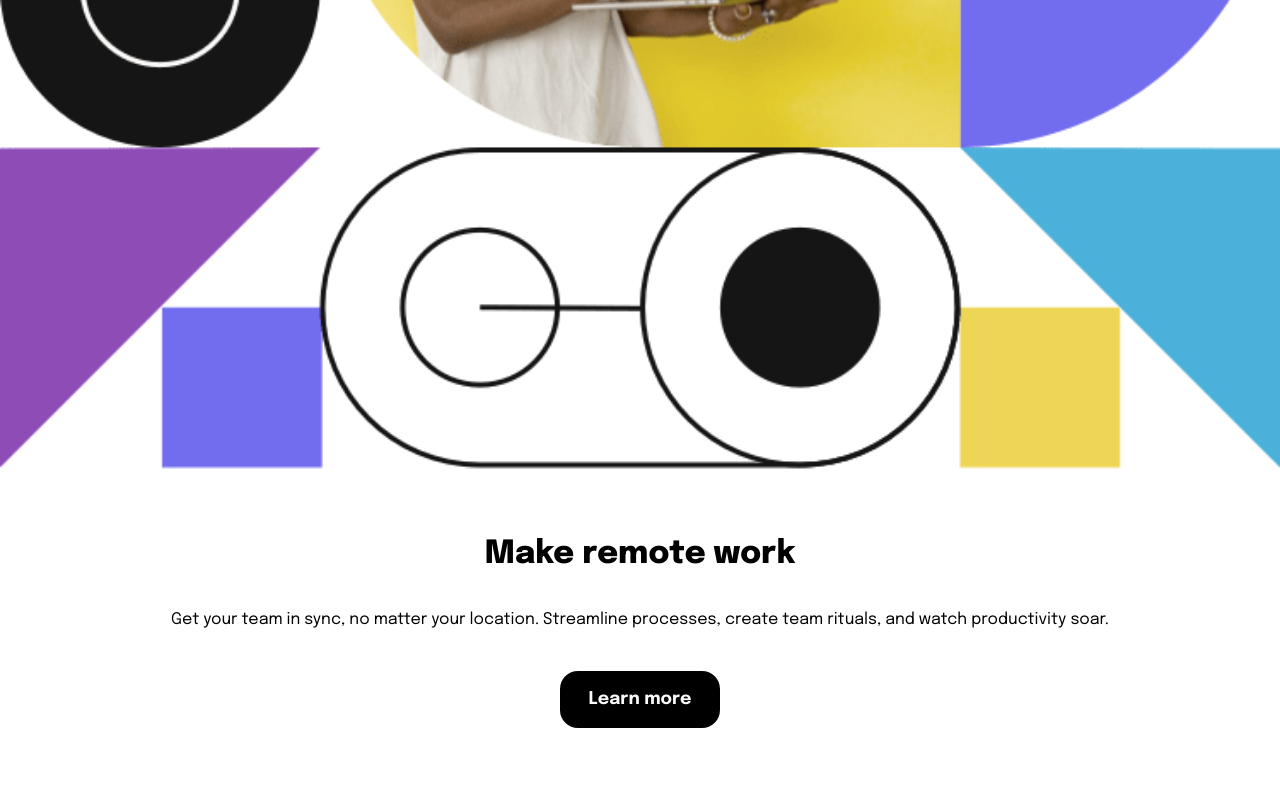
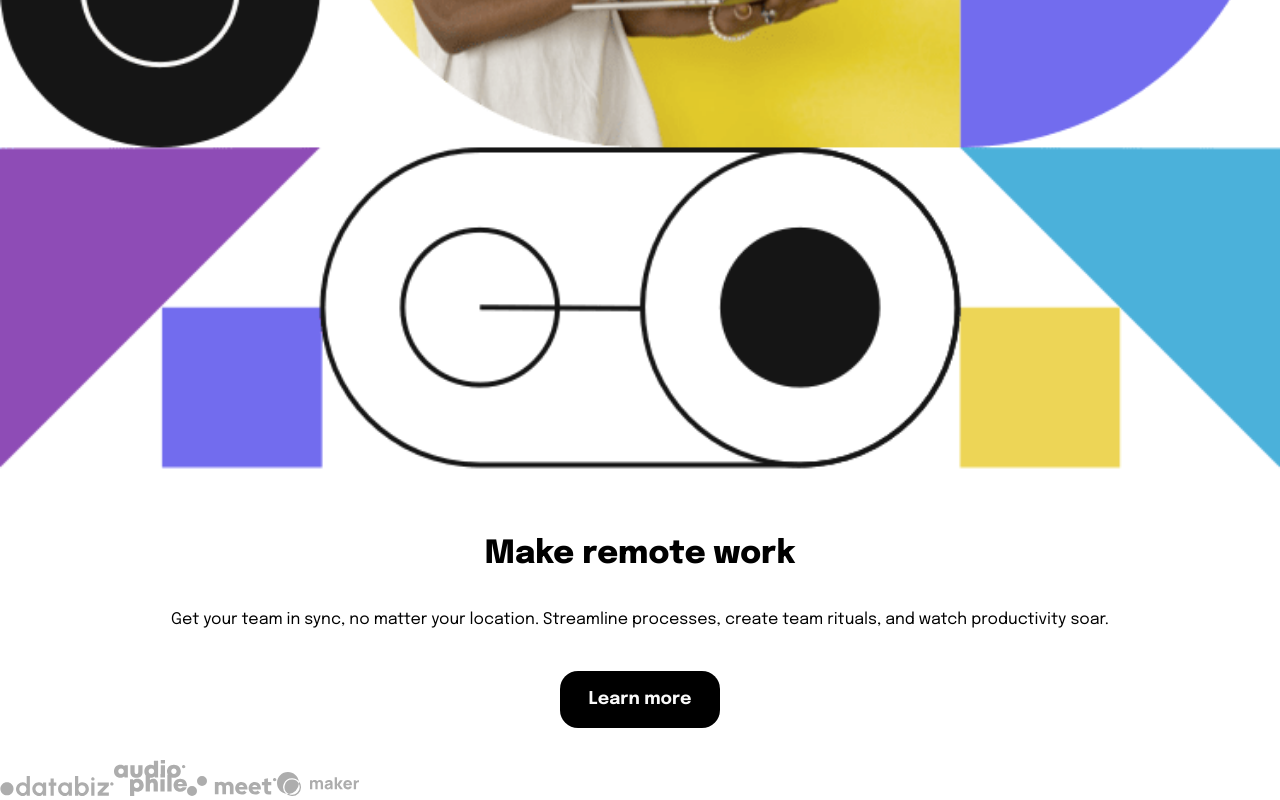
Before and after one commit to agnesnora/remotework_ts, a React (Vite) app: page / in a window 1280 px wide. Shown: the part 568-1368 px from the top of the page. Before the commit the page ends 1328 px from the top, so only its background shows below. Built offline with nearby package versions, Linux system fonts and the light colour scheme.

Commit message:
adding images for companies

```diff
--- a/src/App.tsx
+++ b/src/App.tsx
@@ -5,7 +5,8 @@ import { Navbar } from "./components/Navbar/Navbar";
 import { Header } from "./components/Header/Header";
 import { useState } from "react";
 import { MainSection } from "./components/MainSection/MainSection";
-
+import { Companies } from "./components/Companies/Companies";
+import { companyImagesArray } from "./data";
 const App: FC = () => {
   const [isNavbarOn, setIsNavbarOn] = useState<boolean>(false);
   const handleOpenNavbar = () => {
@@ -20,6 +21,11 @@ const App: FC = () => {
         <Header handleOpenNavbar={handleOpenNavbar} />
         <Navbar handleCloseNavbar={handleCloseNavbar} isNavbarOn={isNavbarOn} />
         <MainSection />
+        <Companies className="company--list">
+          {companyImagesArray.map((image) => (
+            <img src={image.src} />
+          ))}
+        </Companies>
       </div>
     </>
   );
--- /dev/null
+++ b/src/components/Companies/Companies.tsx
@@ -0,0 +1,11 @@
+import { FC, ReactNode } from "react";
+
+interface CompaniesProps {
+  children: ReactNode;
+  //   src: string;
+  className: string;
+}
+
+export const Companies: FC<CompaniesProps> = ({ children, className }) => {
+  return <div className={className}>{children}</div>;
+};
--- a/src/data.tsx
+++ b/src/data.tsx
@@ -3,6 +3,10 @@ import { ReactNode } from "react";
 export interface DropdownItem {
   text: string;
   icon?: ReactNode;
+}
+
+export interface ImageItems {
+  src: string;
 }
 const featuresArray: DropdownItem[] = [
   {
@@ -91,4 +95,12 @@ const companyArray: DropdownItem[] = [
     text: "Blog",
   },
 ];
-export { featuresArray, companyArray };
+
+const companyImagesArray: ImageItems[] = [
+  { src: "../public/client-databiz.svg" },
+  { src: "../public/client-audiophile.svg" },
+  { src: "../public/client-meet.svg" },
+  { src: "../public/client-maker.svg" },
+];
+
+export { featuresArray, companyArray, companyImagesArray };
```
